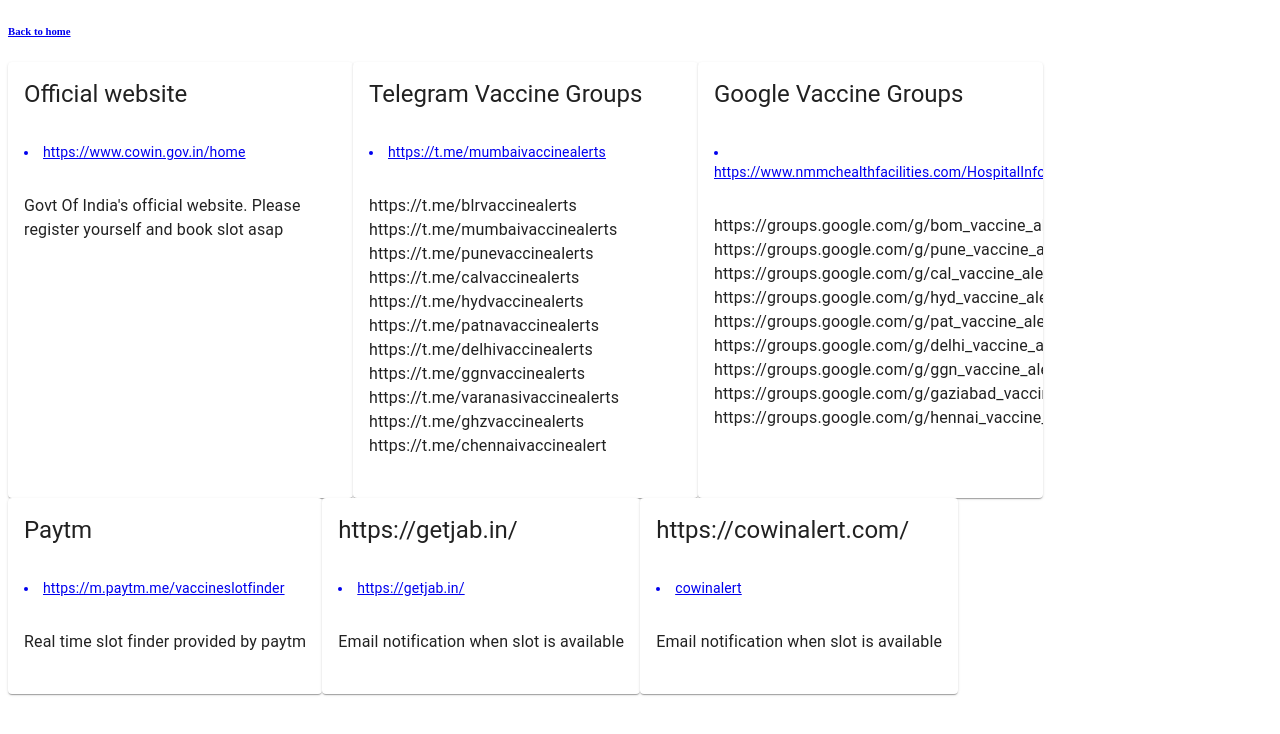
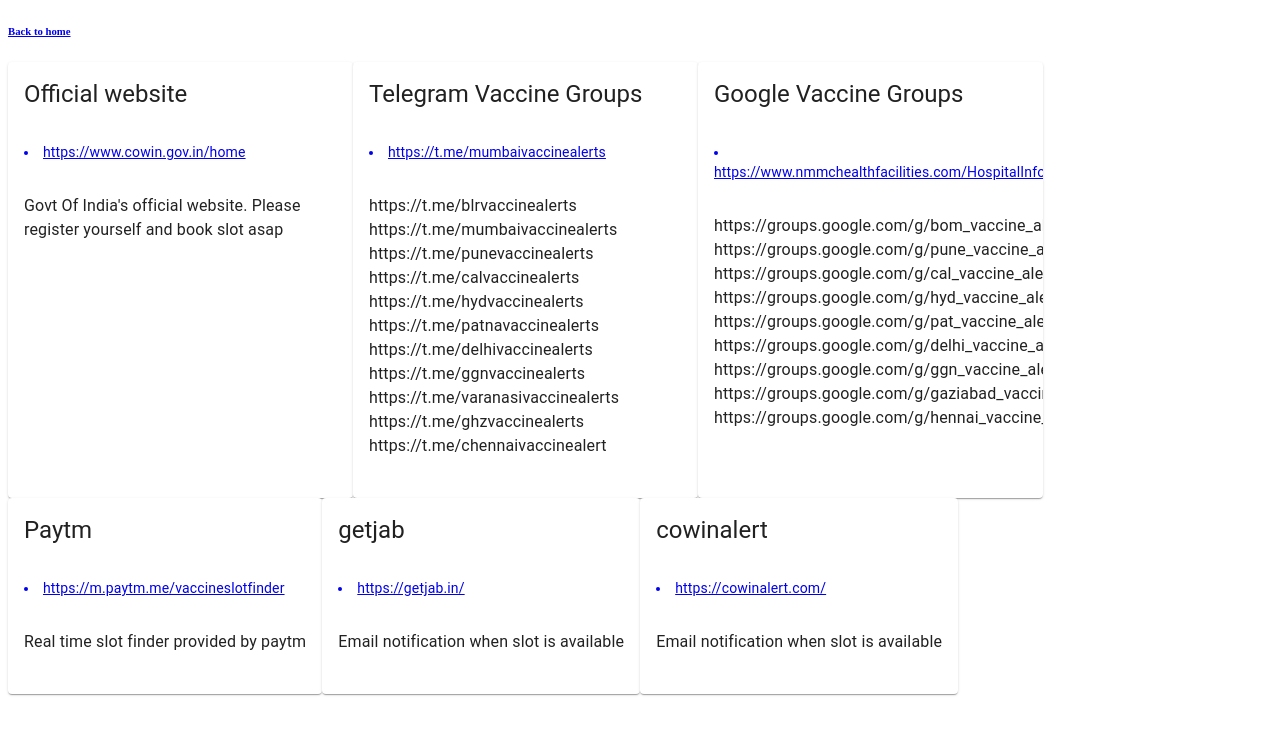
Before and after one commit to chetan-acharekar/covidinfo, a Next.js app: page /vaccine in a window 1280 px wide. Shown: the top 734 px of the page. Built offline with nearby package versions, Linux system fonts and the light colour scheme.

Commit message:
added vaccine page

```diff
--- a/pages/vaccine.js
+++ b/pages/vaccine.js
@@ -96,14 +96,14 @@
         {
             id:5,
             url:"https://getjab.in/",
-            title:"https://getjab.in/",
+            title:"getjab",
             description:"Email notification when slot is available",
             city:"India"
         },
         {
             id:5,
-            url:"cowinalert",
-            title:"https://cowinalert.com/",
+            url:"https://cowinalert.com/",
+            title:"cowinalert",
             description:"Email notification when slot is available",
             city:"India"
         }
```
